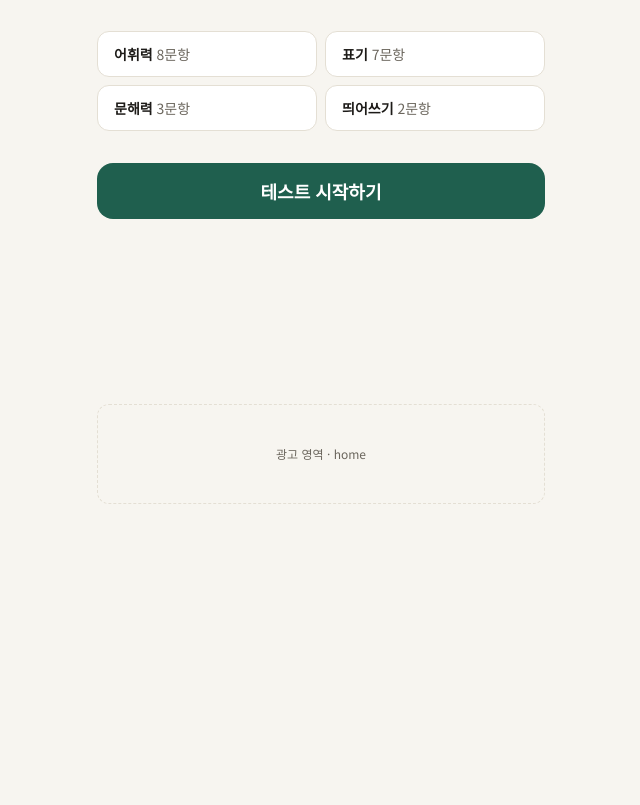
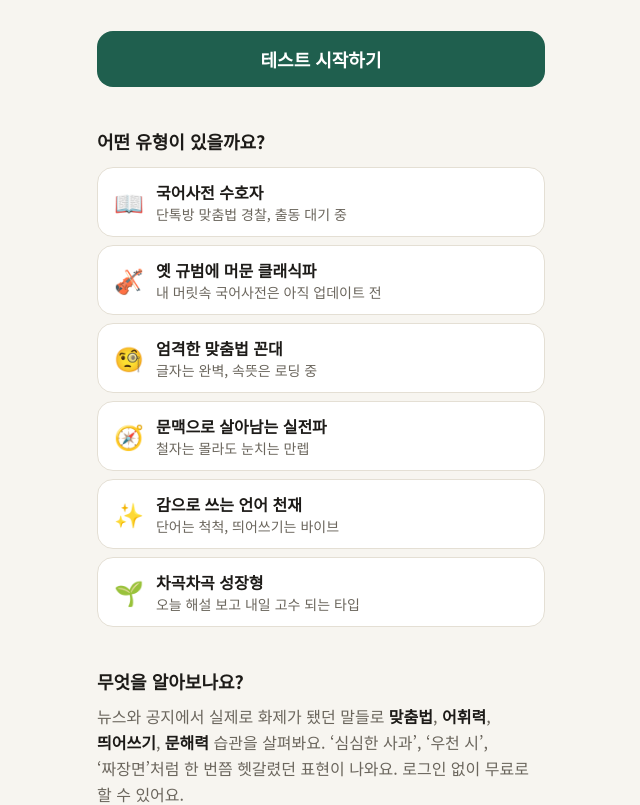
Before and after one commit to qormsxo/korean-test, a Next.js app: page / in a window 1280 px wide. Shown: the part 240-1045 px from the top of the page, without its empty margins (319-959 px from the left). Before the commit the page ends 800 px from the top, so only its background shows below. Built offline with nearby package versions, Linux system fonts and the light colour scheme; no server answers.

Commit message:
💄 홈에 유형 목록·소개 문단·구조화 데이터(JSON-LD) 추가
Co-Authored-By: Claude Opus 5.5 <noreply@anthropic.com>

```diff
--- a/src/app/page.tsx
+++ b/src/app/page.tsx
@@ -1,31 +1,46 @@
 import Link from "next/link";
 import { AdSlot } from "@/components/AdSlot";
+import { RESULT_TYPE_KEYS, RESULT_TYPES } from "@/lib/resultTypes";
+import { SITE_DESCRIPTION, SITE_NAME, SITE_URL } from "@/lib/site";
+
+// 검색엔진용 구조화 데이터: 사이트 + 퀴즈
+const jsonLd = {
+  "@context": "https://schema.org",
+  "@graph": [
+    { "@type": "WebSite", name: SITE_NAME, url: SITE_URL, inLanguage: "ko-KR", description: SITE_DESCRIPTION },
+    {
+      "@type": "Quiz",
+      name: SITE_NAME,
+      url: SITE_URL,
+      inLanguage: "ko-KR",
+      description: SITE_DESCRIPTION,
+      educationalLevel: "일반",
+      about: ["한국어 맞춤법", "어휘력", "띄어쓰기", "문해력"].map((name) => ({ "@type": "Thing", name })),
+      isAccessibleForFree: true,
+    },
+  ],
+};
 
 export default function Home() {
   return (
     <main className="flex flex-1 flex-col pt-14 pb-8">
-      <p className="text-sm font-medium text-accent">내 한국어 실력 유형 테스트</p>
-      <h1 className="mt-3 text-[2rem] leading-tight font-black tracking-tight">
-        &lsquo;사흘&rsquo;은
-        <br />
-        며칠일까요?
+      <script
+        type="application/ld+json"
+        // JSON-LD 는 문자열로 넣어야 한다. '<' 는 이스케이프해 스크립트 탈출을 막는다.
+        dangerouslySetInnerHTML={{ __html: JSON.stringify(jsonLd).replace(/</g, "\\u003c") }}
+      />
+
+      <h1>
+        <span className="block text-sm font-medium text-accent">{SITE_NAME}</span>
+        <span className="mt-3 block text-[2rem] leading-tight font-black tracking-tight">
+          &lsquo;사흘&rsquo;은
+          <br />
+          며칠일까요?
+        </span>
       </h1>
       <p className="mt-4 text-[1.05rem] leading-relaxed text-muted">
         20개 질문에 답하면 나의 한국어 습관을 6가지 유형 중 하나로 알려 드려요. 나는 사전파일까, 감각파일까?
       </p>
-
-      <ul className="mt-8 grid grid-cols-2 gap-2 text-sm">
-        {[
-          ["어휘력", "8문항"],
-          ["표기", "7문항"],
-          ["문해력", "3문항"],
-          ["띄어쓰기", "2문항"],
-        ].map(([d, n]) => (
-          <li key={d} className="rounded-xl border border-line bg-surface px-4 py-3">
-            <span className="font-bold">{d}</span> <span className="text-muted">{n}</span>
-          </li>
-        ))}
-      </ul>
 
       <Link
         href="/start"
@@ -34,7 +49,46 @@ export default function Home() {
         테스트 시작하기
       </Link>
 
-      <div className="mt-auto">
+      <section className="mt-10" aria-labelledby="types">
+        <h2 id="types" className="text-lg font-bold">
+          어떤 유형이 있을까요?
+        </h2>
+        <ul className="mt-3 space-y-2">
+          {RESULT_TYPE_KEYS.map((k) => {
+            const t = RESULT_TYPES[k];
+            return (
+              <li key={k}>
+                <Link
+                  href={`/r/${k}`}
+                  className="flex items-center gap-3 rounded-2xl border border-line bg-surface px-4 py-3 active:bg-accent-soft"
+                >
+                  <span className="text-2xl" aria-hidden>
+                    {t.emoji}
+                  </span>
+                  <span className="min-w-0">
+                    <span className="block font-bold">{t.name}</span>
+                    <span className="block text-sm text-muted">{t.headline}</span>
+                  </span>
+                </Link>
+              </li>
+            );
+          })}
+        </ul>
+      </section>
+
+      <section className="mt-10" aria-labelledby="about">
+        <h2 id="about" className="text-lg font-bold">
+          무엇을 알아보나요?
+        </h2>
+        <p className="mt-2 leading-relaxed text-muted">
+          뉴스와 공지에서 실제로 화제가 됐던 말들로 <strong className="font-bold text-ink">맞춤법</strong>,{" "}
+          <strong className="font-bold text-ink">어휘력</strong>, <strong className="font-bold text-ink">띄어쓰기</strong>,{" "}
+          <strong className="font-bold text-ink">문해력</strong> 습관을 살펴봐요. &lsquo;심심한 사과&rsquo;,
+          &lsquo;우천 시&rsquo;, &lsquo;짜장면&rsquo;처럼 한 번쯤 헷갈렸던 표현이 나와요. 로그인 없이 무료로 할 수 있어요.
+        </p>
+      </section>
+
+      <div className="mt-auto pt-6">
         <AdSlot placement="home" />
       </div>
     </main>
```
